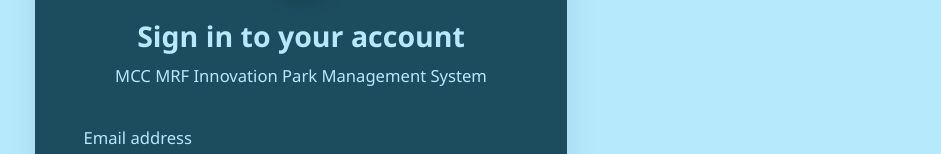
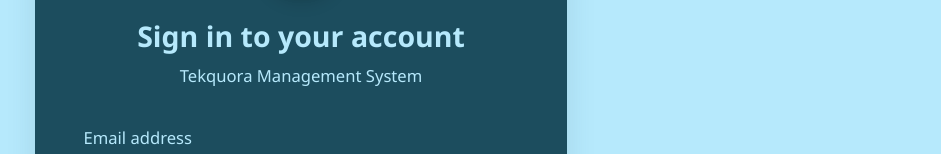
Before and after one commit to YESHWANTH1504/MANAGEMENT-SYSTEM, a React (Vite) app in the folder frontend/: page /login in a window 1280 px wide. Shown: the part 192-346 px from the top of the page, without its empty margins (339-1280 px from the left). Built offline with nearby package versions, Linux system fonts and the light colour scheme; no server answers.

Commit message:
chore: rename application branding from MCC to Tekquora

```diff
--- a/frontend/index.html
+++ b/frontend/index.html
@@ -5,7 +5,7 @@
     <link rel="icon" type="image/svg+xml" href="/favicon.svg" />
     <link rel="manifest" href="/manifest.json" />
     <meta name="viewport" content="width=device-width, initial-scale=1.0" />
-    <title>MCC MRF Innovation Park Management System</title>
+    <title>Tekquora Management System</title>
   </head>
   <body>
     <div id="root"></div>
--- a/frontend/src/layouts/DashboardLayout.jsx
+++ b/frontend/src/layouts/DashboardLayout.jsx
@@ -406,11 +406,11 @@
           <div className="flex items-center justify-center space-x-3 overflow-hidden">
             <img
               src="/logo.png"
-              alt="MCC Logo"
+              alt="Tekquora Logo"
               onClick={() => setPreviewImageUrl('/logo.png')}
               className="w-12 h-12 rounded-full object-contain bg-white shadow-md shrink-0 cursor-pointer hover:scale-105 active:scale-95 transition-transform"
             />
-            <span className={`font-extrabold text-2xl text-white dark:text-white tracking-wider transition-all duration-300 ${sidebarCollapsed ? 'md:opacity-0 md:w-0 md:scale-90 md:pointer-events-none' : 'opacity-100'}`}>MCC</span>
+            <span className={`font-extrabold text-2xl text-white dark:text-white tracking-wider transition-all duration-300 ${sidebarCollapsed ? 'md:opacity-0 md:w-0 md:scale-90 md:pointer-events-none' : 'opacity-100'}`}>Tekquora</span>
           </div>
           <button
             onClick={toggleSidebarCollapse}
--- a/frontend/src/pages/Login.jsx
+++ b/frontend/src/pages/Login.jsx
@@ -98,14 +98,14 @@
         <div className="mb-8 text-center">
           <img
             src="/logo.png"
-            alt="MCC Logo"
+            alt="Tekquora Logo"
             className="w-20 h-20 mx-auto rounded-full object-contain bg-white shadow-lg mb-4"
           />
           <h1 className="text-2xl font-semibold text-slate-900 dark:text-white">
             {isForgotPassword ? 'Reset Password' : 'Sign in to your account'}
           </h1>
           <p className="text-sm text-slate-500 mt-2">
-            MCC MRF Innovation Park Management System
+            Tekquora Management System
           </p>
         </div>
 
--- a/frontend/src/pages/Register.jsx
+++ b/frontend/src/pages/Register.jsx
@@ -128,7 +128,7 @@
         <div className="text-center mb-6">
           <img
             src="/logo.png"
-            alt="MCC Logo"
+            alt="Tekquora Logo"
             className="w-18 h-18 rounded-full object-contain bg-white shadow-md shadow-brand-600/10 mb-4 mx-auto"
           />
           <h2 className="text-xl font-bold text-slate-900 dark:text-white tracking-tight">Create Workspace Account</h2>
--- a/frontend/src/pages/ResetPassword.jsx
+++ b/frontend/src/pages/ResetPassword.jsx
@@ -102,7 +102,7 @@
           {/* Centered Brand Logo */}
           <img
             src="/logo.png"
-            alt="MCC Logo"
+            alt="Tekquora Logo"
             className="w-20 h-20 mx-auto rounded-full object-contain bg-white shadow-lg mb-4"
           />
 
@@ -112,7 +112,7 @@
               Reset Password
             </h1>
             <p className="text-sm text-slate-500 mt-2">
-              MCC MRF Innovation Park Management System
+              Tekquora Management System
             </p>
           </div>
 
```
Also changed, not shown: frontend/public/manifest.json, 2 other files (tests, documents, lock files or other folders).
